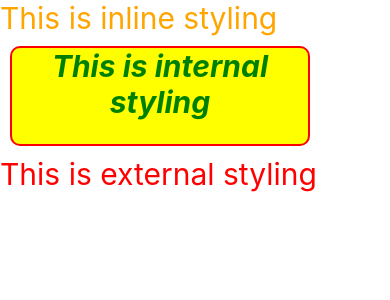
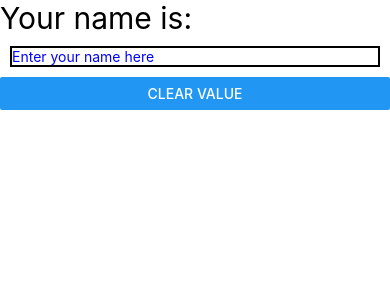
Before and after one commit to opsingh861/first-react-native-app, a React Native app: screen / in a window 390 px wide. Shown: the top 300 px of the page. Built offline with nearby package versions, Linux system fonts and the light colour scheme.

Commit message:
TextInput field

```diff
--- a/App.js
+++ b/App.js
@@ -1,34 +1,31 @@
 
-import React from 'react';
-import { View, Text, Button, StyleSheet } from 'react-native';
+import React, { useState } from 'react';
+import { View, Text, Button, StyleSheet, TextInput } from 'react-native';
 import exStyles from './styles';
+
 const App = () => {
-
+  const [name, setName] = useState("");
   return (
     <View>
-      <Text style={{ fontSize: 30, color: "orange" }}>This is inline styling</Text>
-      <Text style={styles.textStyle}>This is internal styling</Text>
-      <Text style={exStyles.textStyle}>This is external styling</Text>
+      <Text style={{ fontSize: 30 }} >Your name is: {name}</Text>
+      <TextInput style={styles.textInput}
+        placeholder='Enter your name here'
+        value={name}
+        onChangeText={text => setName(text)}
+      />
+      <Button title="Clear Value" onPress={() => {
+        setName("");
+      }} />
     </View>
   );
 }
 
 const styles = StyleSheet.create({
-  textStyle: {
-    fontSize: 30,
-    color: "green",
-    textAlign: "center",
-    textAlignVertical: "center",
+  textInput: {
+    font: 30,
+    color: "blue",
+    borderWidth: 2,
     margin: 10,
-    backgroundColor: "yellow",
-    height: 100,
-    width: 300,
-    borderRadius: 10,
-    borderWidth: 2,
-    borderColor: "red",
-    fontStyle: "italic",
-    fontWeight: "bold",
-
   }
 })
 
```
